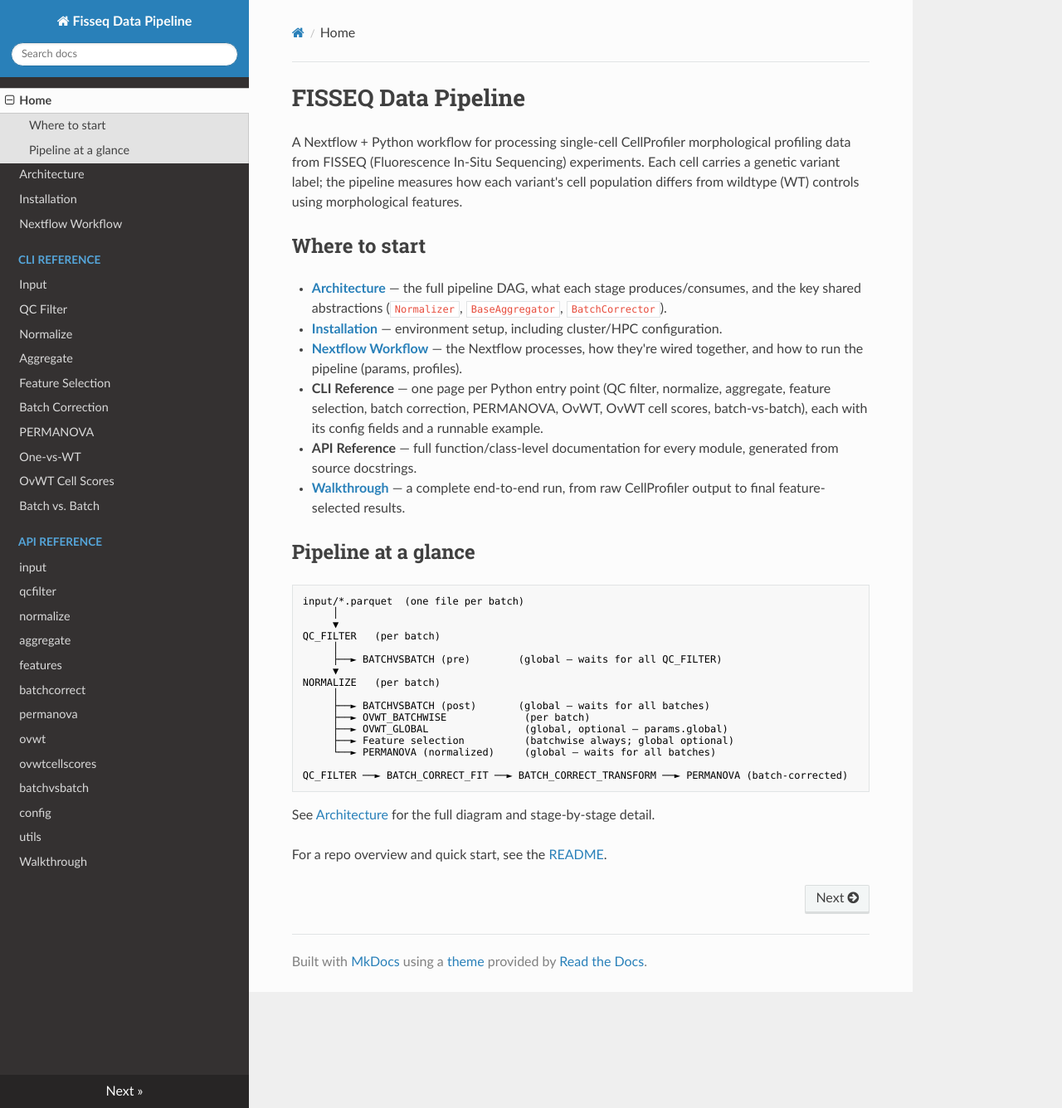
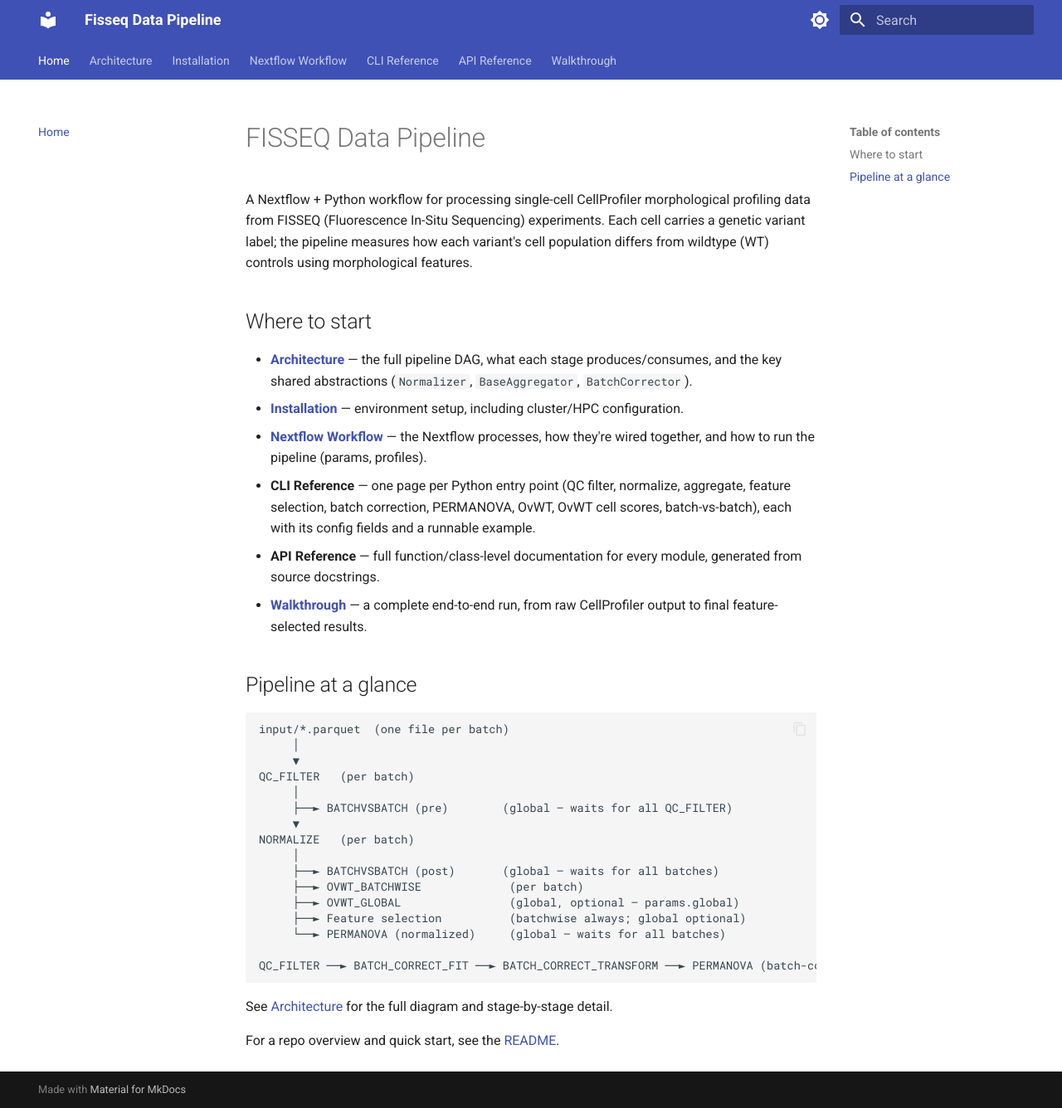
Before and after one commit to Lilferrit/fisseq-data-pipeline, an MkDocs documentation site: the page built from docs/index.md, in a window 1280 px wide and 1336 px high. Shown: the whole window at 83% size. Built offline with MkDocs 1.6.1 and Material for MkDocs 9.7.7, drawn with Linux system fonts in a browser that asks for light colours; nearby versions of some CDN libraries.

Commit message:
improve documentation website (#28)

```diff
--- /dev/null
+++ b/docs/stylesheets/extra.css
@@ -0,0 +1,17 @@
+/* Visual separation between consecutive mkdocstrings entries on API Reference pages */
+.doc-object {
+  margin-top: 2rem;
+  padding-top: 1.5rem;
+  border-top: 1px solid var(--md-default-fg-color--lightest);
+}
+
+.doc-object:first-of-type {
+  margin-top: 0;
+  padding-top: 0;
+  border-top: none;
+}
+
+.doc-object > .doc-contents > .highlight:first-of-type,
+.doc-object > .highlight:first-of-type {
+  margin-top: 0.25rem;
+}
--- a/mkdocs.yml
+++ b/mkdocs.yml
@@ -30,7 +30,36 @@
       - utils: api/utils.md
   - Walkthrough: walkthrough.md
 theme:
-  name: readthedocs
+  name: material
+  palette:
+    - media: "(prefers-color-scheme: light)"
+      scheme: default
+      primary: indigo
+      toggle:
+        icon: material/brightness-7
+        name: Switch to dark mode
+    - media: "(prefers-color-scheme: dark)"
+      scheme: slate
+      primary: indigo
+      toggle:
+        icon: material/brightness-4
+        name: Switch to light mode
+  features:
+    - navigation.tabs
+    - navigation.sections
+    - navigation.top
+    - toc.follow
+    - content.code.copy
+extra_css:
+  - stylesheets/extra.css
+markdown_extensions:
+  - toc:
+      permalink: true
+  - admonition
+  - pymdownx.details
+  - pymdownx.superfences
+  - pymdownx.highlight:
+      anchor_linenums: true
 plugins:
   - search
   - mkdocstrings:
@@ -39,8 +68,10 @@
         python:
           options:
             docstring_style: numpy
+            docstring_section_style: table
             show_root_heading: true
             show_signature: true
-            separate_signature: false
+            separate_signature: true
+            show_signature_annotations: true
             show_source: true
             heading_level: 3
```
